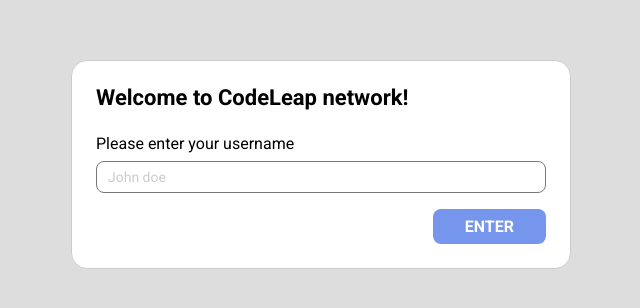
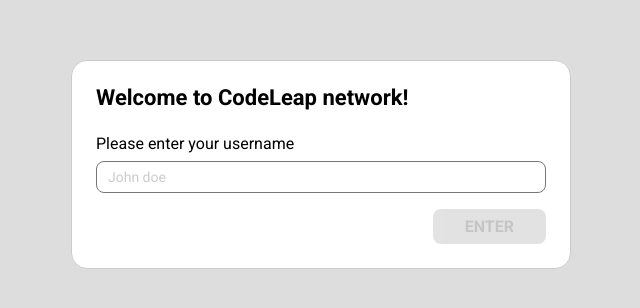
Before and after one commit to mfladeira/code-leap, a Next.js app: page /signup in a window 1280 px wide. Shown: the part 236-544 px from the top of the page, without its empty margins (319-959 px from the left). Built offline with nearby package versions, Linux system fonts and the light colour scheme.

Commit message:
refacotr: add disabled button signup page

```diff
--- a/src/app/signup/page.tsx
+++ b/src/app/signup/page.tsx
@@ -17,16 +17,15 @@ export default function SignUp() {
   const router = useRouter();
 
   useEffect(() => {
-    const username = getItem('username');
+    const storedUser = getItem('user');
     const isAuthenticated = getItem('isAuthenticated')
 
-    if (Boolean(isAuthenticated) && username) {
+    if (Boolean(isAuthenticated) && storedUser) {
       router.push('/');
     }
   }, []);
 
   const handleLogin = () => {
-    if (!username.trim()) return;
     dispatch(login(username));
     setItem('user', username);
     setItem('isAuthenticated', 'true');
@@ -40,7 +39,7 @@ export default function SignUp() {
           <Label id='username' text='Please enter your username' className='mb8'></Label>
           <Input id='username' placeholder='John doe' value={username} onChange={(e) => setUsername(e.target.value)}></Input>
           <div className={styles.buttonWrapper}>
-            <Button children='ENTER' variant='primary' onClick={handleLogin}></Button>
+            <Button children='ENTER' variant='primary' onClick={handleLogin} disabled={username.length === 0}></Button>
           </div>
         </Card>
       </div>
```
